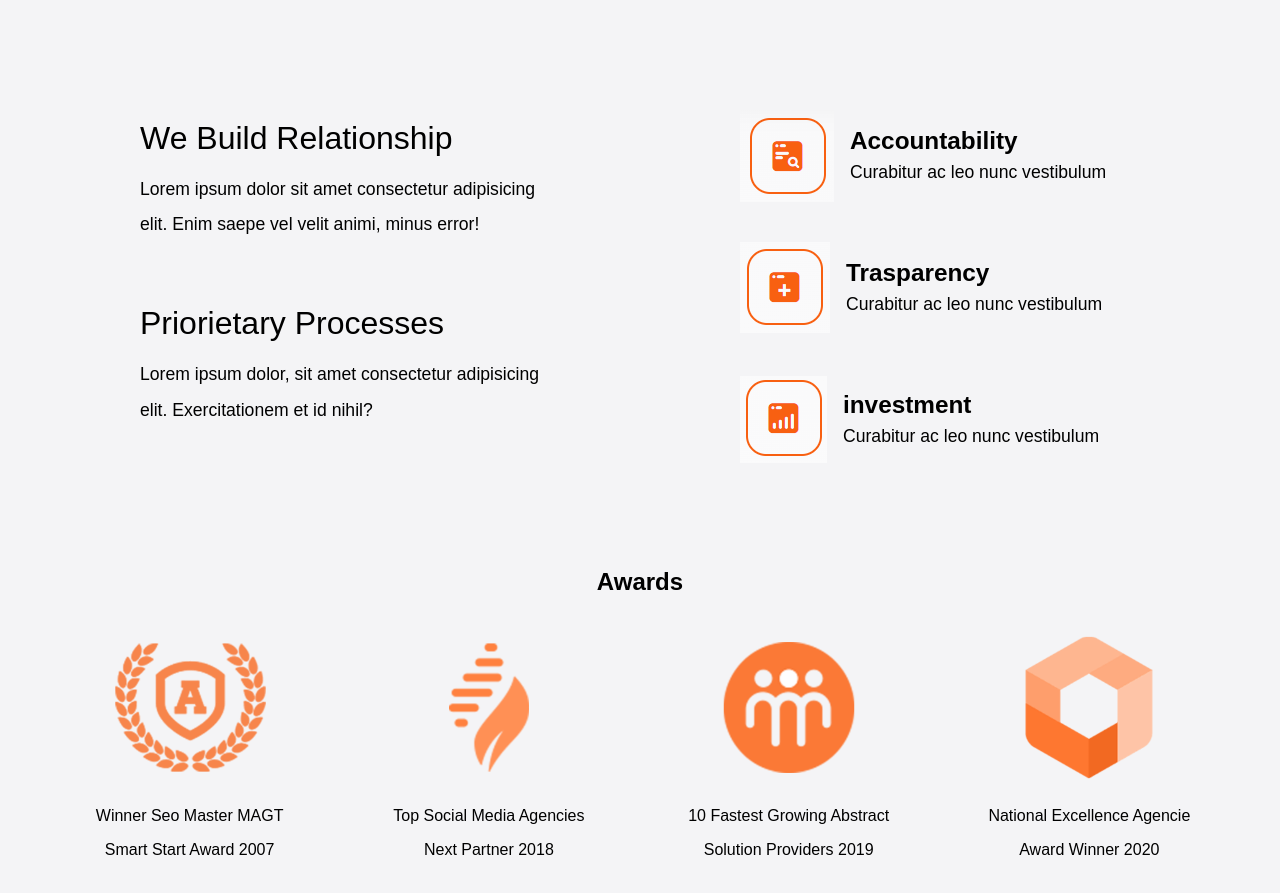
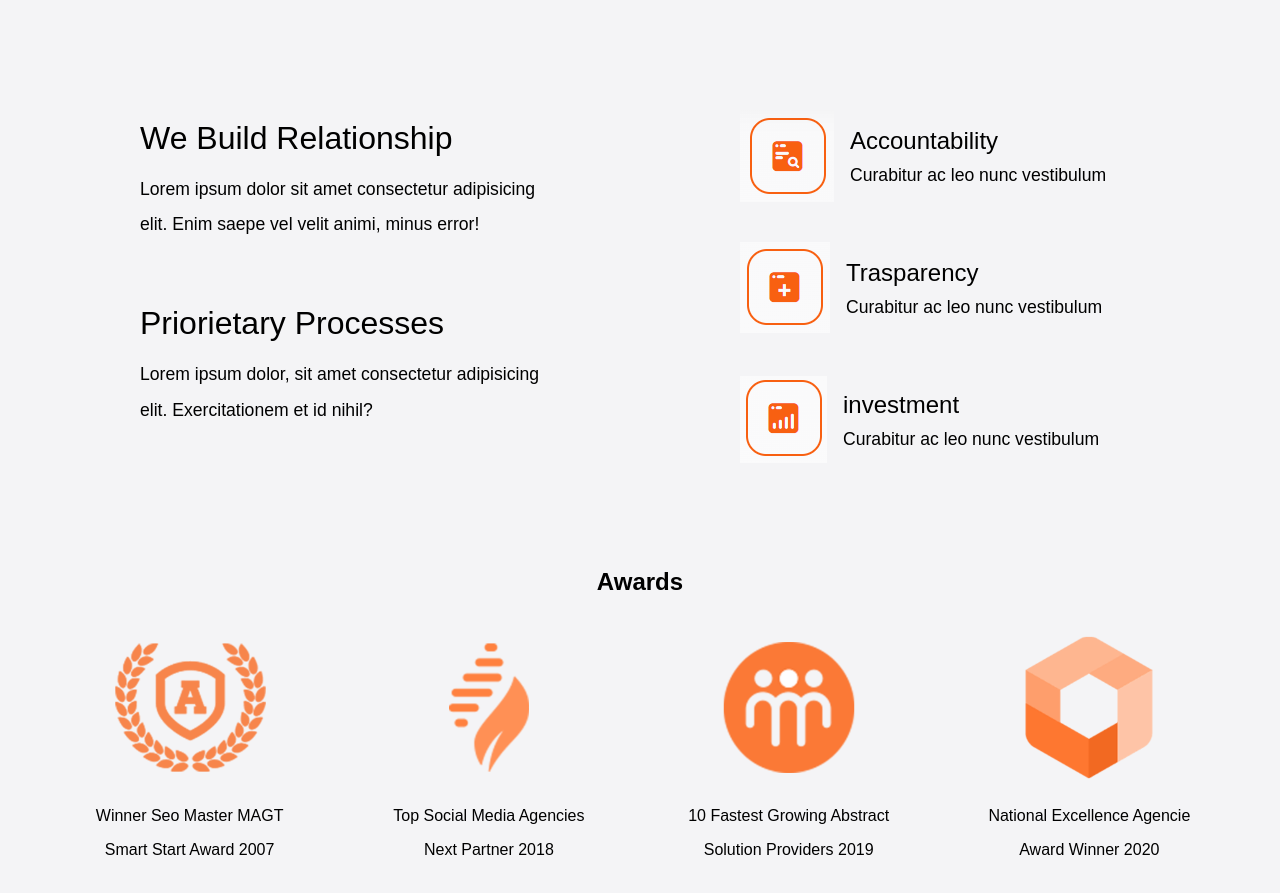
Before and after one commit to Serena-Dong/proj-html-vuejs, a Vue app: page / in a window 1280 px wide. Shown: the part 4680-5573 px from the top of the page. Built offline with nearby package versions, Linux system fonts and the light colour scheme.

Commit message:
comments

```diff
--- a/src/components/contents/campaign.vue
+++ b/src/components/contents/campaign.vue
@@ -17,6 +17,8 @@ export default {
 <template>
     <section>
         <div class="container">
+
+            <!-- INTRO CAMPAIGN -->
             <div class="row">
                 <div class="text-col">
                     <h1>We Boost Our Clients' Bottom Line by Optimizing Their Growth Potential.</h1>
@@ -28,7 +30,11 @@ export default {
                     <img src="../../assets/img/b-roll/we-boost-our-clients.jpg" alt="">
                 </div>
             </div>
+
+            <!-- MAIN CAMPAIGN -->
             <div class="row">
+
+                <!-- LEFT SIDE -->
                 <div class="text-col">
                     <div class="text">
                         <p class="bigger">We Build Relationship</p>
@@ -40,18 +46,22 @@ export default {
                         <p>Lorem ipsum dolor, sit amet consectetur adipisicing elit. Exercitationem et id nihil?</p>
                     </div>
                 </div>
+
+                <!-- RIGHT SIDE -->
                 <div class="text-col">
                     <div v-for="point in mainData.campaign" class="main-point">
                         <div class="point-img">
                             <img :src="point.img" alt="">
                         </div>
                         <div class="point-details">
-                            <h3 id="point-name">{{ point.name }}</h3>
-                            <p id="point-detail">{{ point.detail }}</p>
+                            <p id="point-name">{{ point.name }}</p>
+                            <p>{{ point.detail }}</p>
                         </div>
                     </div>
                 </div>
             </div>
+
+            <!-- AWARDS -->
             <div class="awards">
                 <div class="title">
                     <h2>Awards</h2>
@@ -134,6 +144,10 @@ section {
     .point-img {
         margin-right: 1rem;
     }
+
+    #point-name {
+        font-size: 1.5rem;
+    }
 }
 
 .awards {
```
